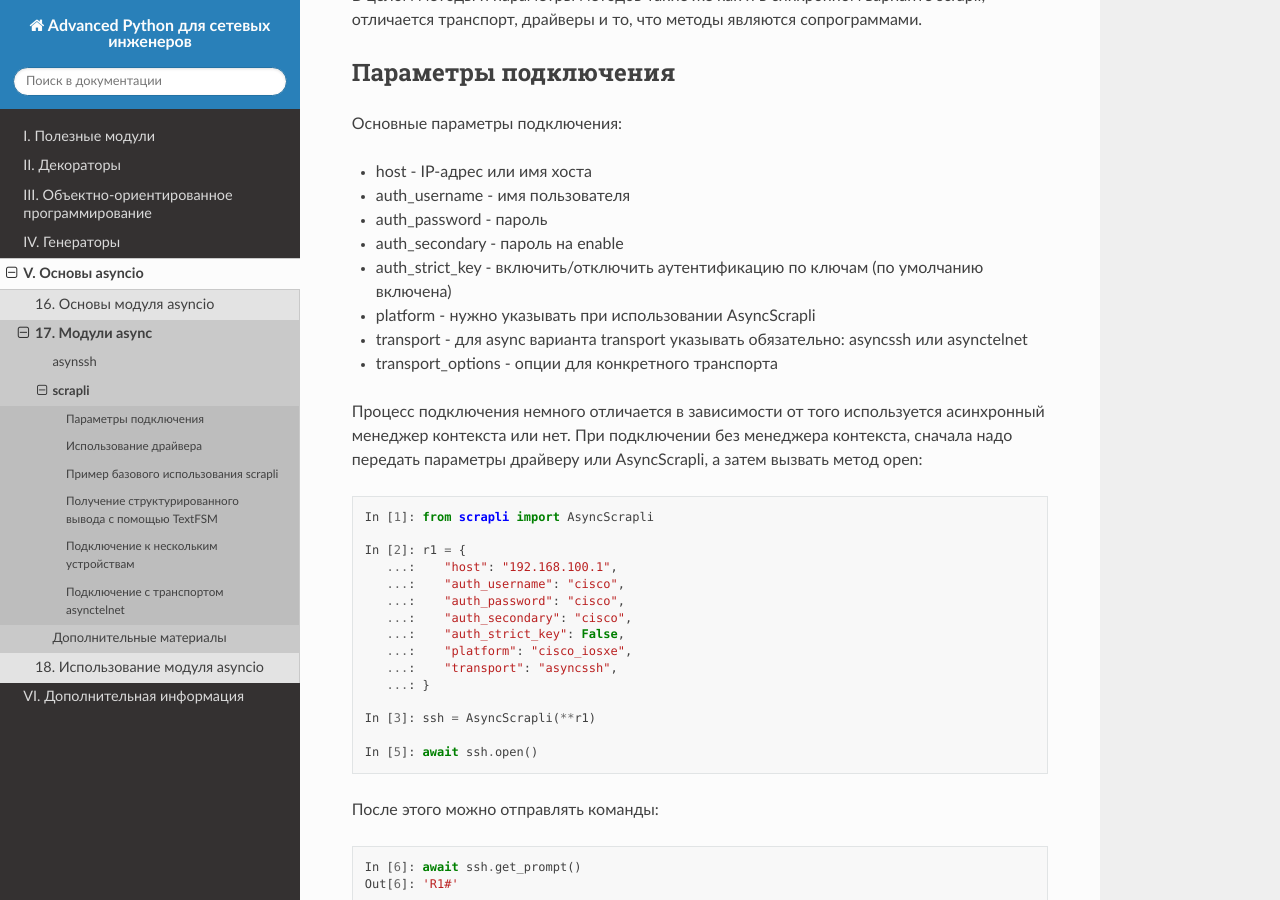
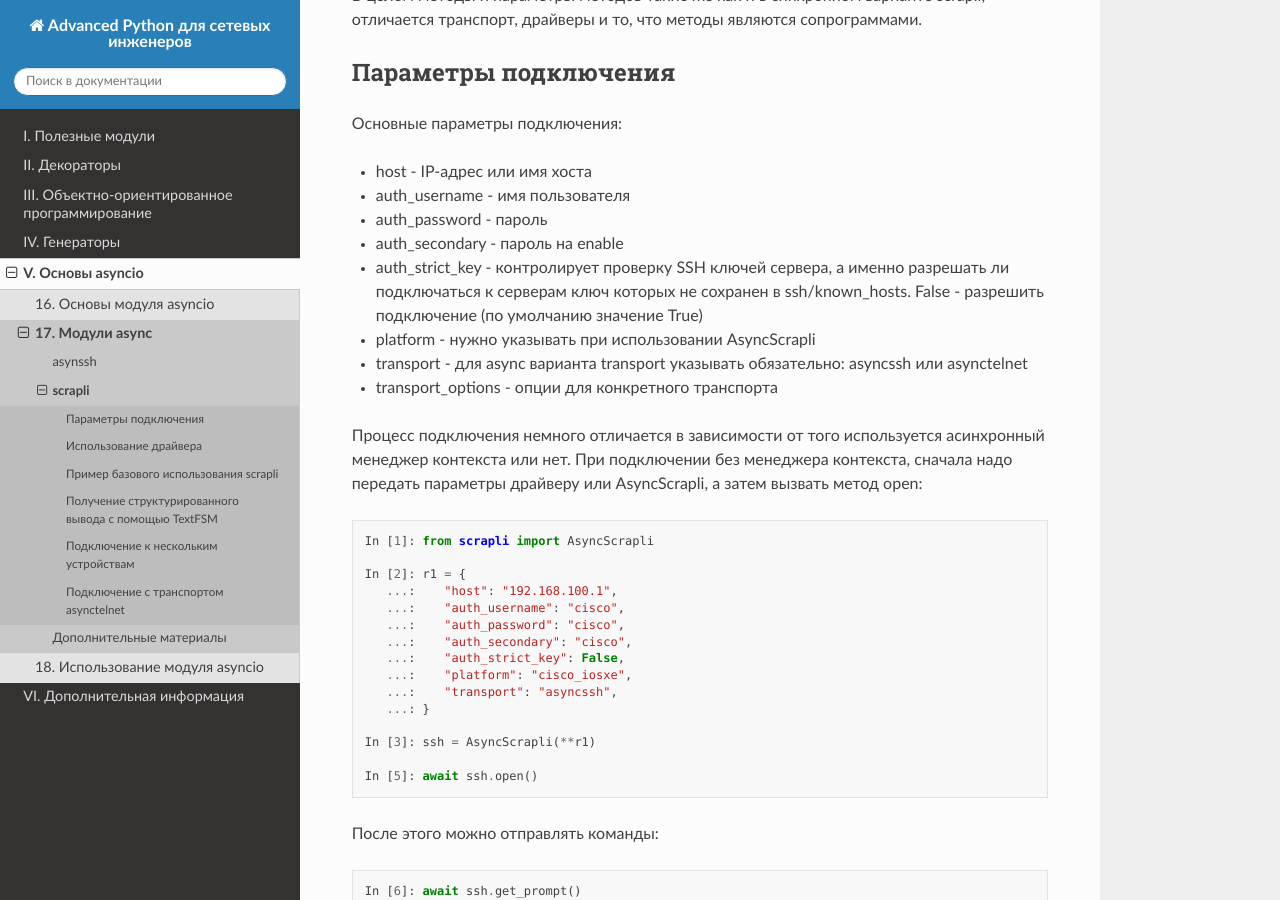
Before and after one commit to natenka/advpyneng-book, a Sphinx documentation site: the page built from docs/source/book/17_async_libraries/scrapli.rst, in a window 1280 px wide and 900 px high, scrolled down 714 px. Built offline with Sphinx 7.4.7 and the Read the Docs theme 2.0.0, drawn with Linux system fonts in a browser that asks for light colours; pages that are not in the unit, such as notebooks, are missing from menus.

Commit message:
small fix scrapli

```diff
--- a/docs/source/book/17_async_libraries/scrapli.rst
+++ b/docs/source/book/17_async_libraries/scrapli.rst
@@ -37,7 +37,9 @@ scrapli
 * auth_username - имя пользователя
 * auth_password - пароль
 * auth_secondary - пароль на enable
-* auth_strict_key - включить/отключить аутентификацию по ключам (по умолчанию включена)
+* auth_strict_key - контролирует проверку SSH ключей сервера, а именно разрешать
+  ли подключаться к серверам ключ которых не сохранен в ssh/known_hosts.
+  False - разрешить подключение (по умолчанию значение True)
 * platform - нужно указывать при использовании AsyncScrapli
 * transport - для async варианта transport указывать обязательно: asyncssh или asynctelnet
 * transport_options - опции для конкретного транспорта
```
